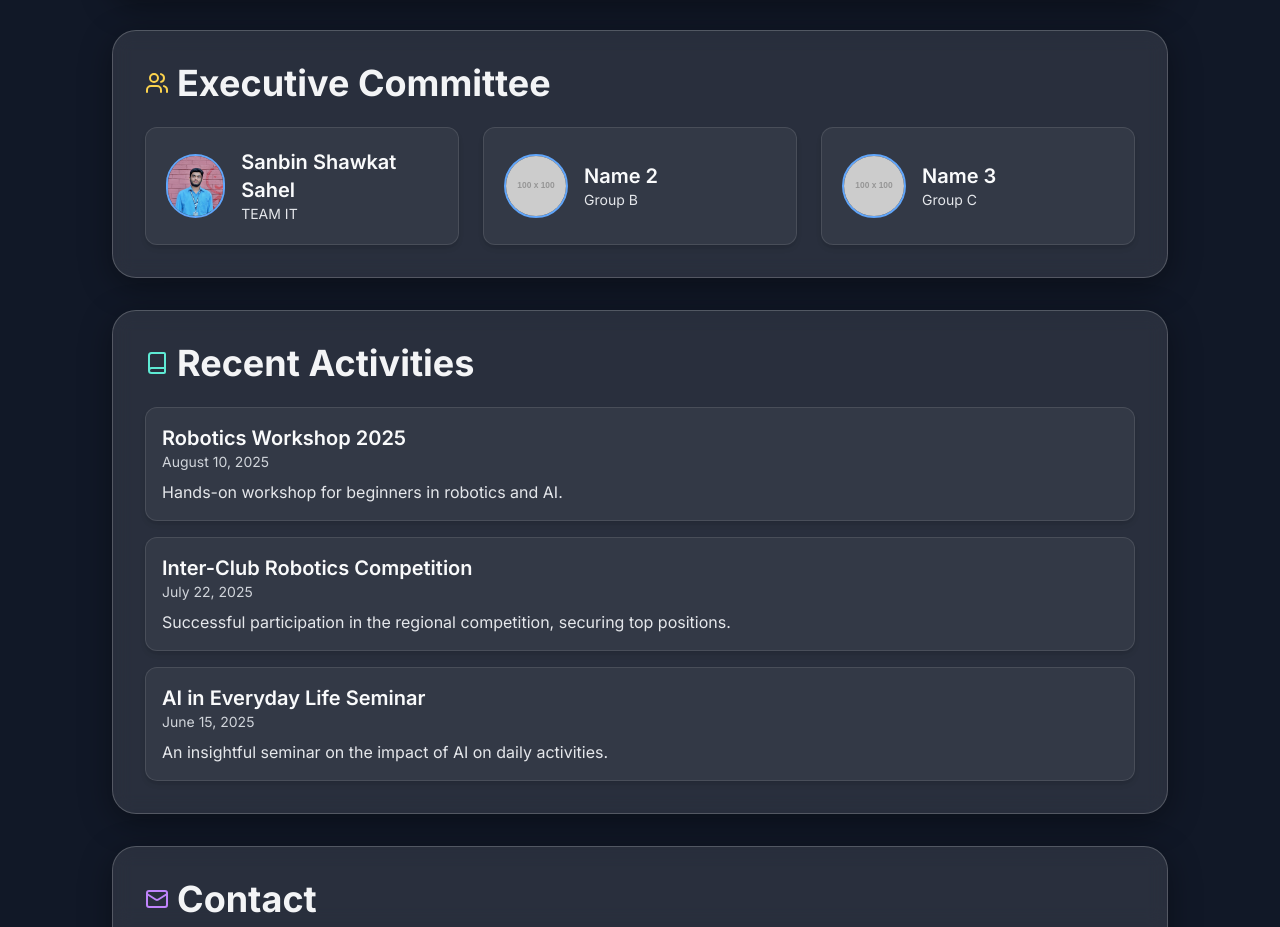
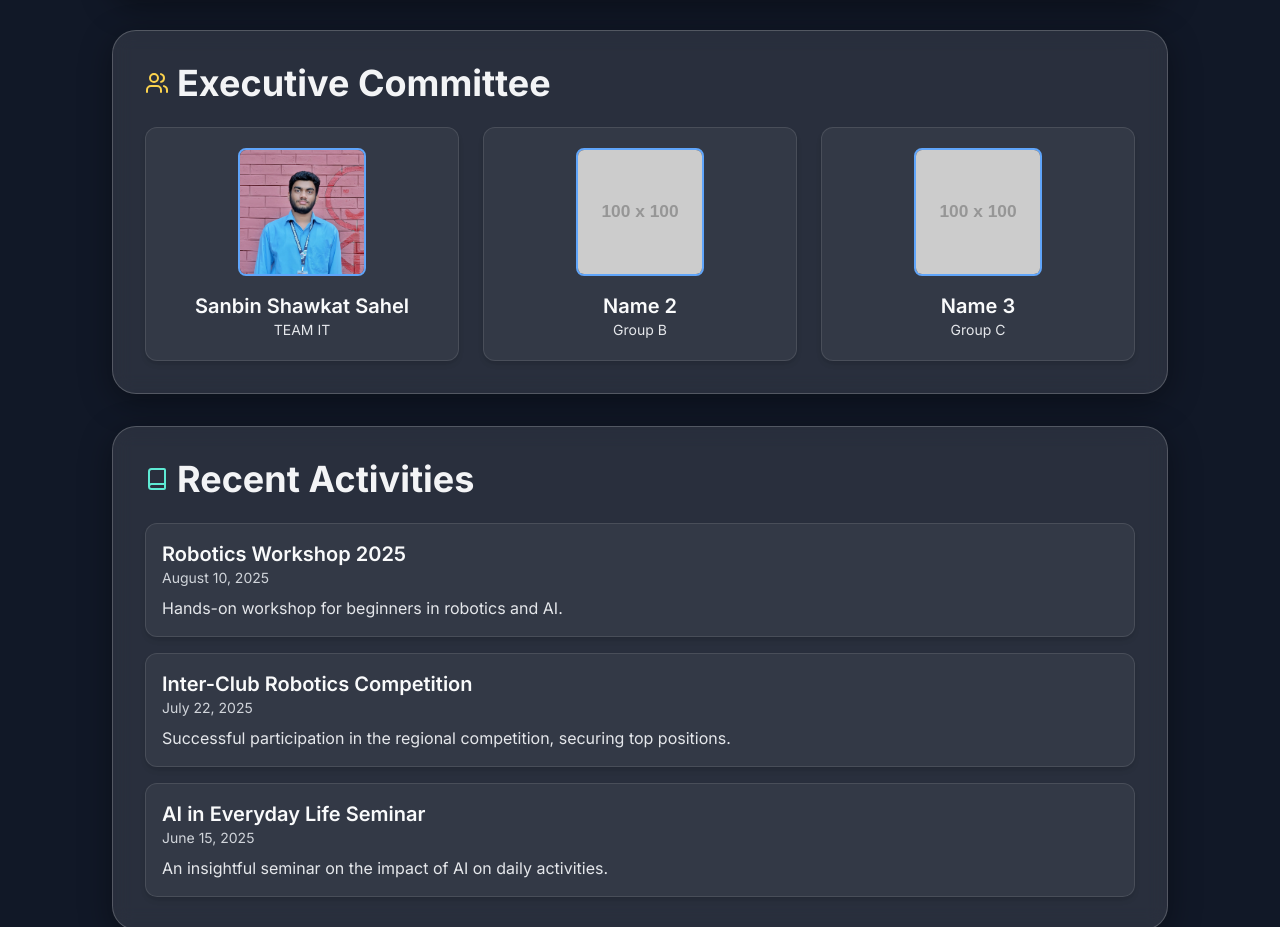
Before and after one commit to SBSSAHEL/BSPIRC, a plain HTML site: page index.html in a window 1280 px wide. Shown: the part 1126-2053 px from the top of the page. Drawn offline with nearby package versions, Linux system fonts and the light colour scheme; placeholder pictures from the web are drawn by us.

Commit message:
Update index.html

```diff
--- a/index.html
+++ b/index.html
@@ -245,25 +245,25 @@
                         <i data-lucide="users" class="lucide-icon" data-lucide-size="32" style="color:#fcd34d;"></i> Executive Committee
                     </h2>
                     <div class="grid grid-cols-1 md:grid-cols-2 lg:grid-cols-3 gap-6">
-                        <div class="bg-white bg-opacity-5 p-5 rounded-xl border border-white border-opacity-10 shadow-md flex items-center space-x-4">
-                            <img src="sahel.jpg" alt="Sanbin Shawkat Sahel" class="w-16 h-16 rounded-full object-cover border-2 border-blue-400" onerror="this.onerror=null;this.src='https://placehold.co/100x100/000000/FFFFFF?text=Photo';"/>
+                        <div class="bg-white bg-opacity-5 p-5 rounded-xl border border-white border-opacity-10 shadow-md flex flex-col items-center space-y-4"> <!-- flex-col এবং items-center যোগ করা হয়েছে -->
+                            <img src="sahel.jpg" alt="Sanbin Shawkat Sahel" class="w-32 h-32 rounded-lg object-cover border-2 border-blue-400" onerror="this.onerror=null;this.src='https://placehold.co/128x128/000000/FFFFFF?text=Photo';"/>
                             <div>
-                                <h3 class="text-xl font-semibold text-gray-50">Sanbin Shawkat Sahel</h3>
-                                <p class="text-gray-200 text-sm">TEAM IT</p>
+                                <h3 class="text-xl font-semibold text-gray-50 text-center">Sanbin Shawkat Sahel</h3>
+                                <p class="text-gray-200 text-sm text-center">TEAM IT</p>
                             </div>
                         </div>
-                        <div class="bg-white bg-opacity-5 p-5 rounded-xl border border-white border-opacity-10 shadow-md flex items-center space-x-4">
-                            <img src="https://placehold.co/100x100/000000/FFFFFF?text=Photo 2" alt="Name 2" class="w-16 h-16 rounded-full object-cover border-2 border-blue-400" onerror="this.onerror=null;this.src='https://placehold.co/100x100/000000/FFFFFF?text=Photo';"/>
+                        <div class="bg-white bg-opacity-5 p-5 rounded-xl border border-white border-opacity-10 shadow-md flex flex-col items-center space-y-4">
+                            <img src="https://placehold.co/100x100/000000/FFFFFF?text=Photo 2" alt="Name 2" class="w-32 h-32 rounded-lg object-cover border-2 border-blue-400" onerror="this.onerror=null;this.src='https://placehold.co/128x128/000000/FFFFFF?text=Photo';"/>
                             <div>
-                                <h3 class="text-xl font-semibold text-gray-50">Name 2</h3>
-                                <p class="text-gray-200 text-sm">Group B</p>
+                                <h3 class="text-xl font-semibold text-gray-50 text-center">Name 2</h3>
+                                <p class="text-gray-200 text-sm text-center">Group B</p>
                             </div>
                         </div>
-                        <div class="bg-white bg-opacity-5 p-5 rounded-xl border border-white border-opacity-10 shadow-md flex items-center space-x-4">
-                            <img src="https://placehold.co/100x100/000000/FFFFFF?text=Photo 3" alt="Name 3" class="w-16 h-16 rounded-full object-cover border-2 border-blue-400" onerror="this.onerror=null;this.src='https://placehold.co/100x100/000000/FFFFFF?text=Photo';"/>
+                        <div class="bg-white bg-opacity-5 p-5 rounded-xl border border-white border-opacity-10 shadow-md flex flex-col items-center space-y-4">
+                            <img src="https://placehold.co/100x100/000000/FFFFFF?text=Photo 3" alt="Name 3" class="w-32 h-32 rounded-lg object-cover border-2 border-blue-400" onerror="this.onerror=null;this.src='https://placehold.co/128x128/000000/FFFFFF?text=Photo';"/>
                             <div>
-                                <h3 class="text-xl font-semibold text-gray-50">Name 3</h3>
-                                <p class="text-gray-200 text-sm">Group C</p>
+                                <h3 class="text-xl font-semibold text-gray-50 text-center">Name 3</h3>
+                                <p class="text-gray-200 text-sm text-center">Group C</p>
                             </div>
                         </div>
                     </div>
```
